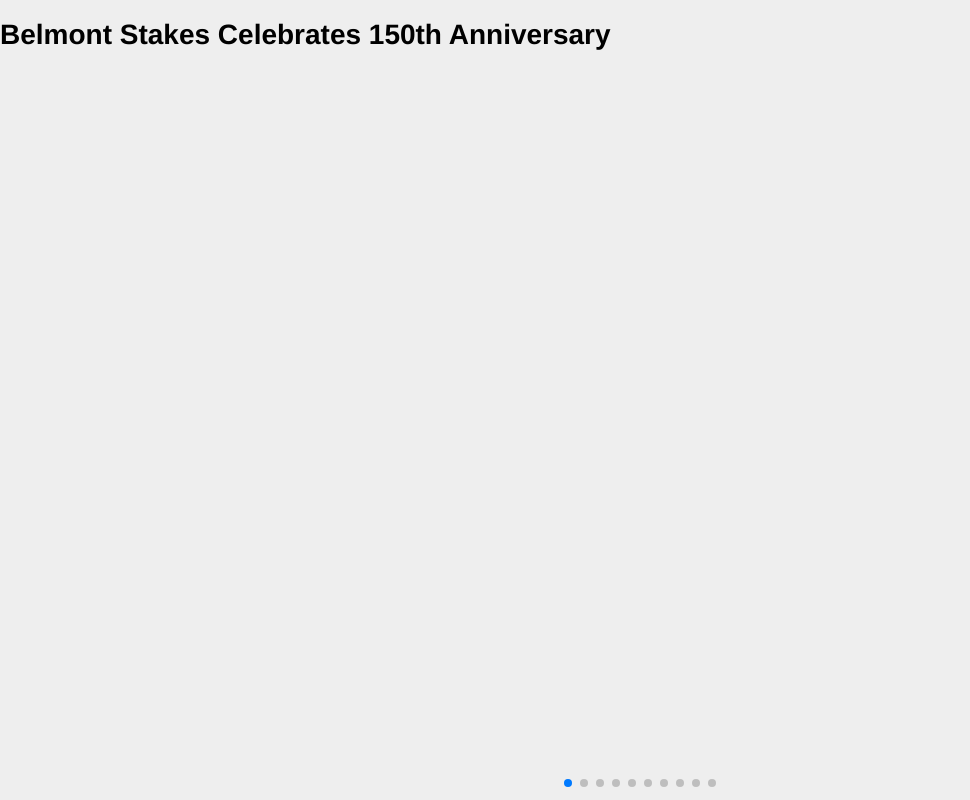
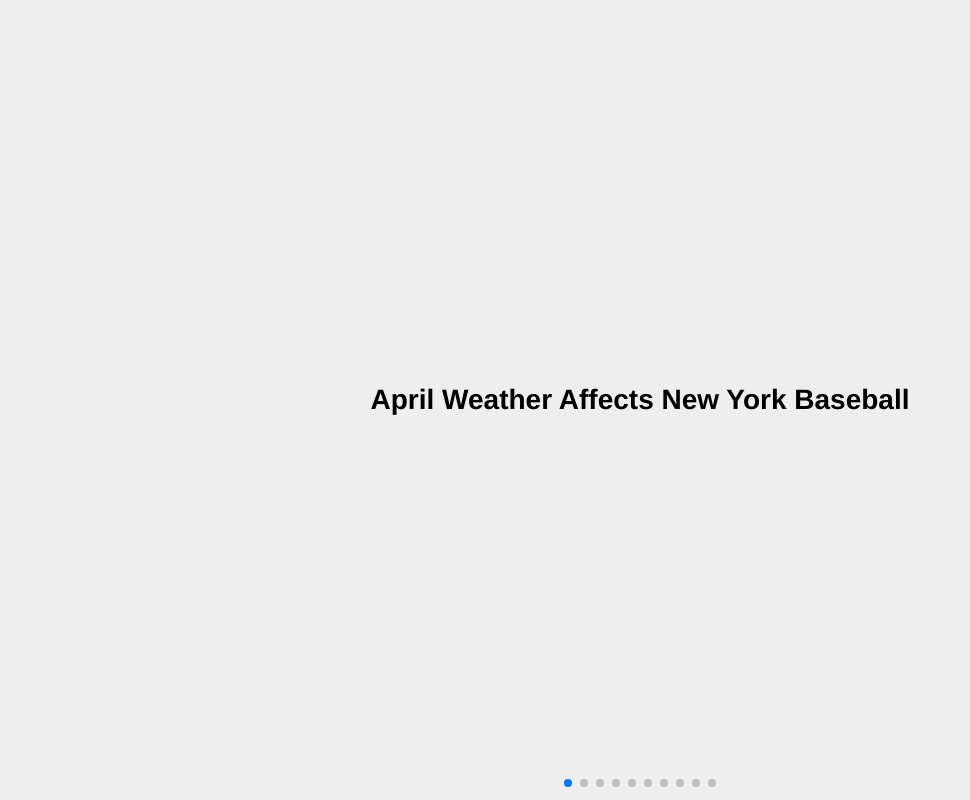
Before and after one commit to ChrisR0209/ChrisR0209.github.io, a plain HTML site: page jrnl80/swiper/index.html in a window 1280 px wide. Shown: the whole page, without its empty margins (0-970 px from the left). Drawn offline with Linux system fonts and the light colour scheme.

Commit message:
Update index.html

```diff
--- a/jrnl80/swiper/index.html
+++ b/jrnl80/swiper/index.html
@@ -46,7 +46,7 @@
   <!-- Swiper -->
   <div class="swiper-container">
     <div class="swiper-wrapper">
-      <div class="swiper-slide"><h1>Belmont Stakes Celebrates 150th Anniversary</h1></div>
+      <div class="swiper-slide"><div class="center"><h1>April Weather Affects New York Baseball</h1></div></div>
       <div class="swiper-slide"><div class="center"><img src="http://liducks.com.ismmedia.com/ISM3/std-content/repos/Top/News/IMG_4757.JPG"><p>Long Island Ducks<p/></div></div>
       <div class="swiper-slide">Slide 3</div>
       <div class="swiper-slide">Slide 4</div>
```
